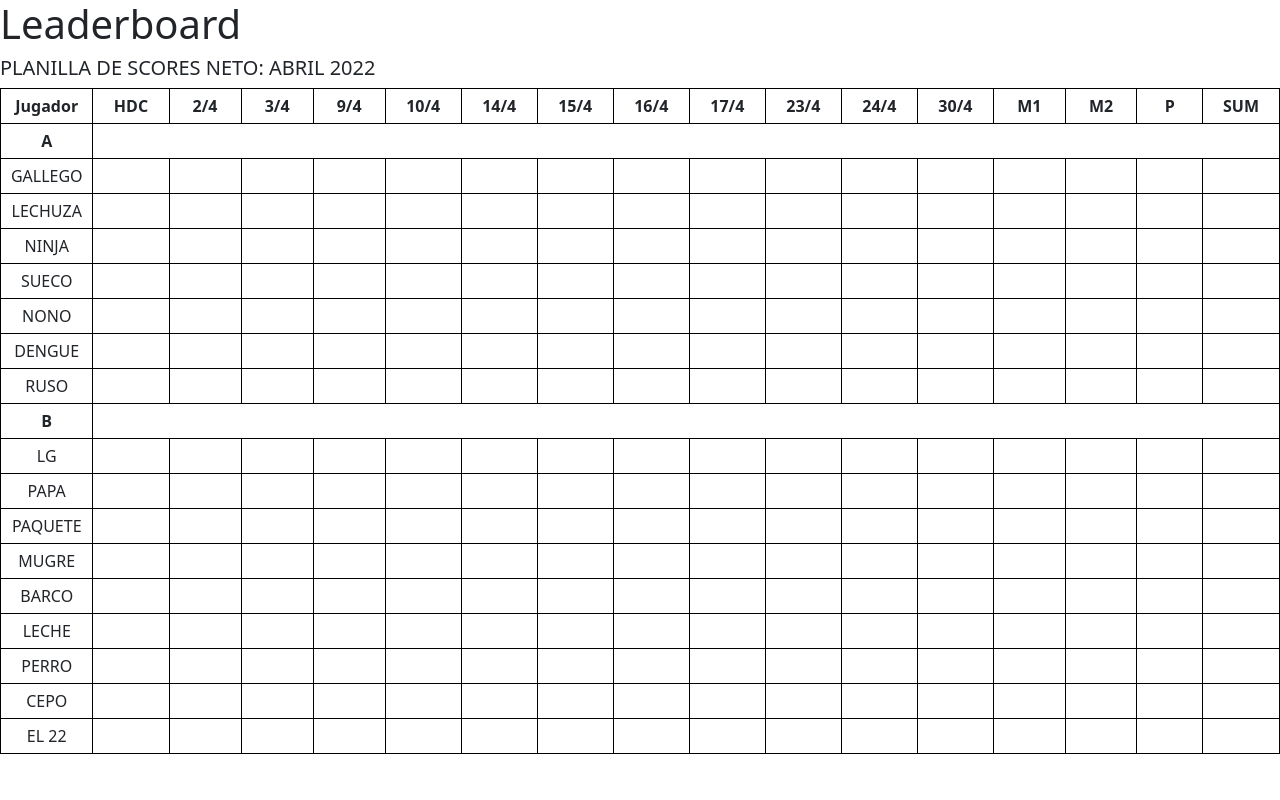
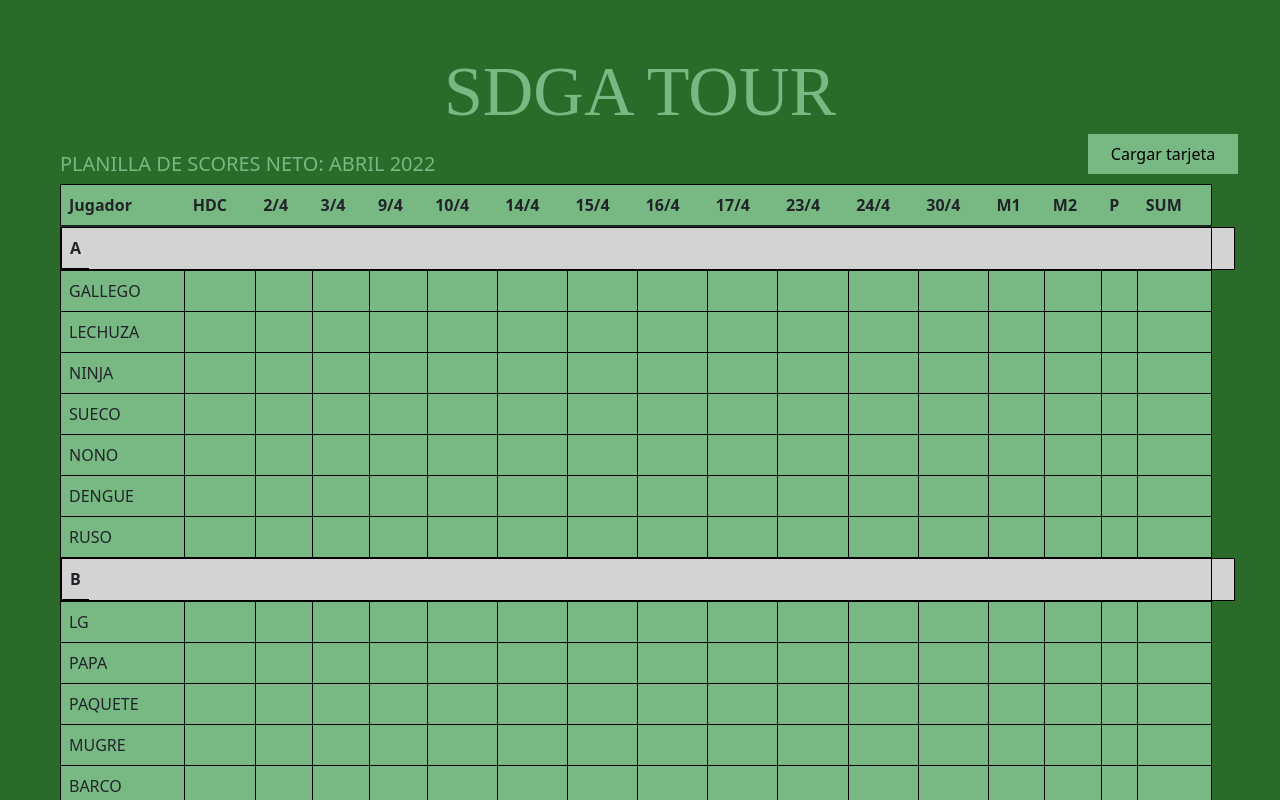
Before and after one commit to CarlosRacca/SDGA-Tour-Front, a React (Create React App) app: page /home in a window 1280 px wide. Shown: the top 800 px of the page. Built offline with nearby package versions, Linux system fonts and the light colour scheme.

Commit message:
estilos al leaderboard

```diff
--- a/src/Components/Home.jsx
+++ b/src/Components/Home.jsx
@@ -5,10 +5,11 @@ import { Link } from 'react-router-dom';
 export default function Home(){
 
     return(
-        <main>
-            <h1>Leaderboard</h1>
-            <h5>PLANILLA DE SCORES NETO: ABRIL 2022</h5>
-                <table>
+        <main className='mainH'>
+            <h1 className='h1H'>SDGA TOUR</h1>
+            <button className='button'>Cargar tarjeta</button>
+            <h5 className='h5H'>PLANILLA DE SCORES NETO: ABRIL 2022</h5>
+                <table className='table'>
                     <thead>
                         <tr>
                             <th>Jugador</th>
@@ -31,10 +32,10 @@ export default function Home(){
                         </tr>
                     </thead>
                     <tbody>
-                        <tr>
+                        <tr className='trA'>
                             <th>A</th>
                         </tr>
-                        <tr>
+                        <tr className='trChamp'>
                             <td>GALLEGO</td>
                             <td></td>
                             <td></td>
@@ -53,7 +54,7 @@ export default function Home(){
                             <td></td>
                             <td></td>
                         </tr>
-                        <tr>
+                        <tr className='trScnd'>
                             <td>LECHUZA</td>
                             <td></td>
                             <td></td>
@@ -73,7 +74,7 @@ export default function Home(){
                             <td></td>
                         </tr>
                         <tr>
-                            <td>NINJA</td>
+                            <td className='trThird'>NINJA</td>
                             <td></td>
                             <td></td>
                             <td></td>
@@ -148,7 +149,7 @@ export default function Home(){
                             <td></td>
                             <td></td>
                         </tr>
-                        <tr>
+                        <tr className='trAdsc'>
                             <td>RUSO</td>
                             <td></td>
                             <td></td>
@@ -167,7 +168,7 @@ export default function Home(){
                             <td></td>
                             <td></td>
                         </tr>
-                        <tr>
+                        <tr className='trB'>
                             <th>B</th>
                         </tr>
                         <tr>
--- a/src/Styles/Home.modules.css
+++ b/src/Styles/Home.modules.css
@@ -1,6 +1,77 @@
-th, td, tr{
+/* th, td, tr{
     border: 1px solid black;
     width: 100px;
     padding: 5px;
     text-align: center;
-};
+} */
+
+.table{
+    width: 90%;
+    margin-left: 60px;
+    border: 1px solid black;
+    background-color: #78b983;
+    margin-bottom: 200px;
+}
+
+.trA, .trB{
+    background-color: lightgray;
+    display: flex;
+    margin-right: -1050px;
+    border: 1px solid black
+}
+
+td{
+    border: 1px solid black;
+
+}
+
+.button{
+    /* display: flex; */
+    margin-left: 1088px;
+    margin-top: -30px;
+    border: none;
+    background-color: #78b983;
+    height: 40px;
+    width: 150px;
+    text-align: center;
+}
+
+button:hover{
+    background-color: rgb(172, 233, 172);
+}
+
+.h1H{
+    color: #78b983;
+    text-align: center;
+    font-family: Sorts Mill Goudy;
+    padding-top: 50px;
+    font-size: 70px;
+}
+
+.h5H{
+    margin-left: 60px;
+    color: #78b983;
+    margin-top: -22px;
+}
+
+/* .trAdsc{
+    background-color: red;
+}
+
+.trChamp{
+    background-color: gold;
+}
+
+.trScnd{
+    background-color: silver;
+}
+
+.trThird{
+    border: 1px solid black;
+    background-color: blue;
+} */
+
+.mainH{
+    background-color: #2A6B29;
+    padding-bottom: 200px;
+}
```
